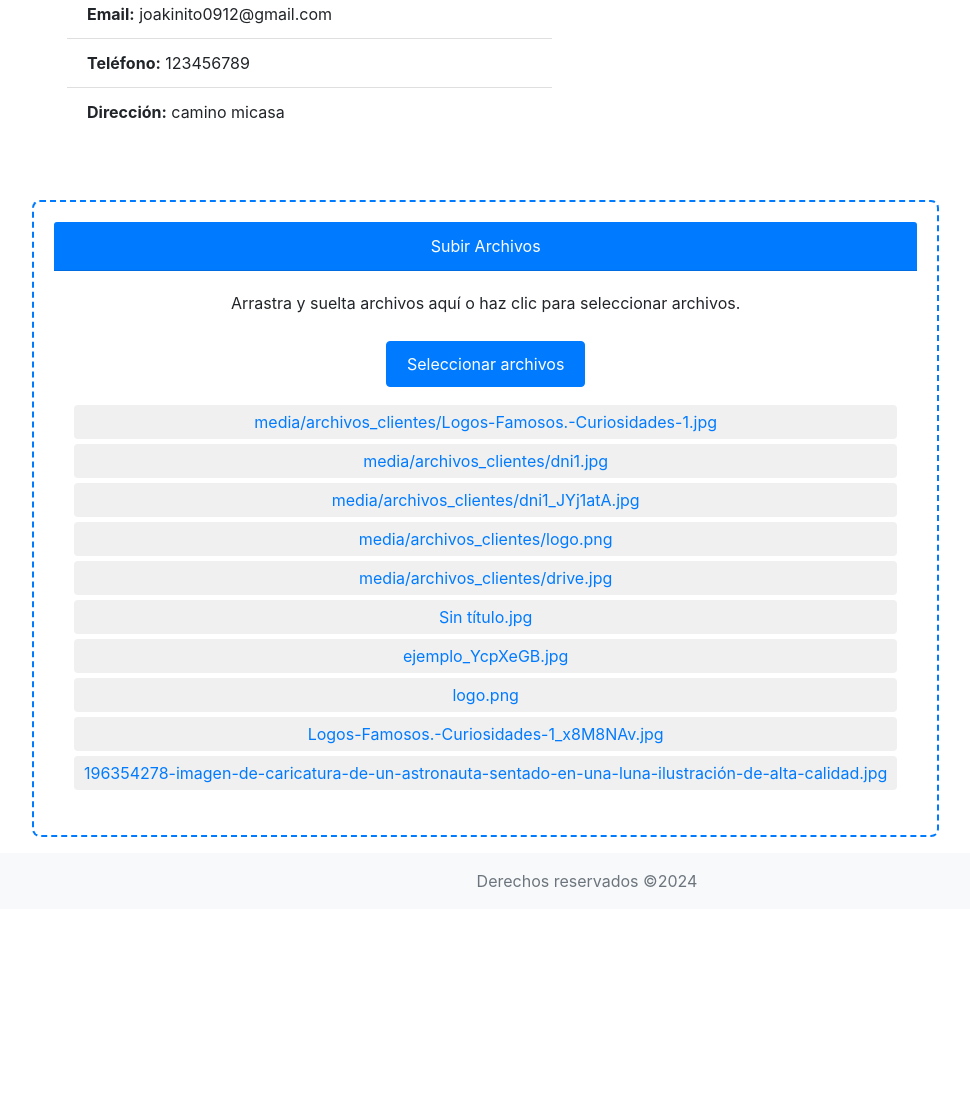
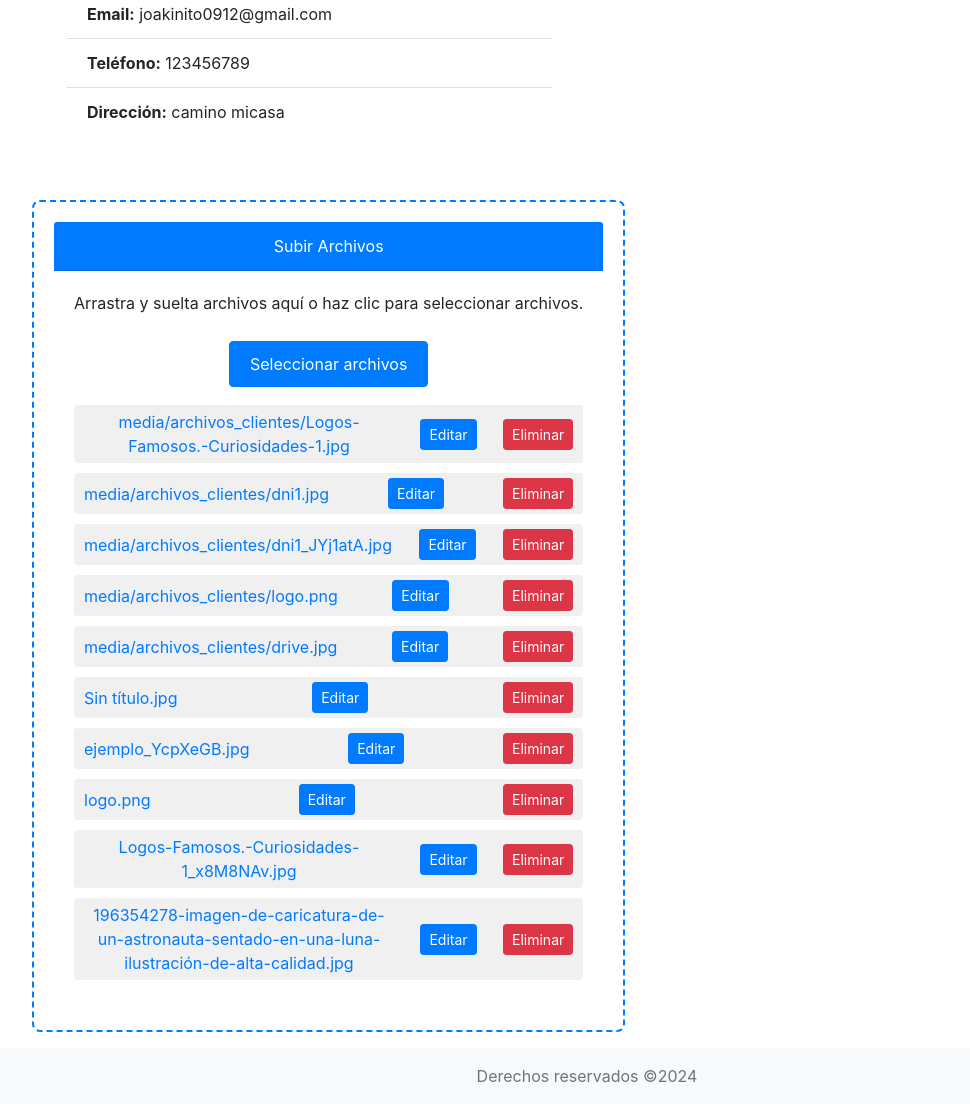
Before and after one commit to Holiwis1/mi_proyecto, a Django app: page /perfil_cliente/1/ in a window 1280 px wide. Shown: the part 419-1523 px from the top of the page, without its empty margins (53-1023 px from the left). Before the commit the page ends 1307 px from the top, so only its background shows below. Run offline with Django 5.2, Linux system fonts and the light colour scheme; data comes from the database, SQL or seed files in the repository; both versions use the stored data as it was after the commit; some libraries are stand-ins or nearby versions.

Commit message:
editar y eliminar archivos implementado en el html, falta hacer en views.py que funcione correctamente e implementar un dropdown

```diff
--- a/core/templates/core/perfil_cliente.html
+++ b/core/templates/core/perfil_cliente.html
@@ -23,7 +23,6 @@
                 </div>
             </div>
         </div>
-
             <div id="drop-area" class="card">
                 <div class="card-header">
                     Subir Archivos
@@ -36,9 +35,20 @@
                     </form>
                     <div id="file-list">
                         {% for archivo in cliente.archivos.all %}
-                            <div class="file-item">
-                                <a href="{{ archivo.archivo.url }}" download>{{ archivo.archivo.name }}</a>
-                            </div>
+                        <div class="file-item">
+                            <a href="{{ archivo.archivo.url }}" download>{{ archivo.archivo.name }}</a>
+                            <button class="btn btn-primary btn-sm" onclick="editarNombre('{{ archivo.id }}')">Editar</button>
+                            <button class="btn btn-danger btn-sm" onclick="eliminarArchivo('{{ archivo.id }}')">Eliminar</button>
+
+                            <!-- Formulario para editar el nombre del archivo <a href="{{ archivo.archivo.url }}" download>{{ archivo.archivo.name }}</a>
+                            <div class="dropdown">
+                                <img src="https://e7.pngegg.com/pngimages/402/481/png-clipart-hamburger-button-drop-down-list-computer-icons-navigation-bars-and-page-menu-templates-text-rectangle.png" alt="Icon" class="dropdown-icon">
+                                <div class="dropdown-content">
+                                    <a href="{% url 'editar_archivo' archivo.id %}">Editar</a>
+                                    <a href="{% url 'eliminar_archivo' archivo.id %}">Eliminar</a>
+                                </div>
+                            </div>-->
+                        </div>
                         {% empty %}
                             <p>No se han subido archivos.</p>
                         {% endfor %}
@@ -80,17 +90,6 @@
             console.log(data);
             document.getElementById('file-list').innerHTML = '';
 
-            // Itera sobre las propiedades del objeto data
-            /*
-            for (const key in data) {
-                if (Object.hasOwnProperty.call(data, key)) {
-                    const fileItem = document.createElement('div');
-                    fileItem.className = 'file-item';
-                    fileItem.textContent = data[key].name; // Accede a la propiedad 'name' de cada objeto de archivo
-                    document.getElementById('file-list').appendChild(fileItem);
-                }
-            }*/
-
             // Para guardar archivos en el servidor y mostrar enlaces de descarga
             data.files.forEach(file => {
                 const fileLink = document.createElement('a');
@@ -103,6 +102,7 @@
                 fileItem.appendChild(fileLink);
                 document.getElementById('file-list').appendChild(fileItem);
             });
+            window.location.reload();
         })
         .catch(error => {
             console.error('Error al guardar archivos:', error);
@@ -145,6 +145,7 @@
 
         handleFiles(files);
     }
+
 </script>
 
 <style>
@@ -187,12 +188,27 @@
         margin-top: 10px;
     }
 
+    .file-item a {
+        display: inline-block; /* Asegura que el ancho máximo se aplique correctamente */
+        max-width: 310px; /* Ajusta esto según el ancho deseado */
+        text-overflow: ellipsis; /* Añade puntos suspensivos al texto que desborde */
+        white-space: normal; /* Permite que el texto envuelva en múltiples líneas */
+    }
+
+    .file-item button {
+        margin-left: 10px;
+    }
+
     .file-item {
         padding: 5px 10px;
         margin-bottom: 5px;
         background-color: #f0f0f0; /* Color de fondo */
         border-radius: 4px;
         cursor: pointer;
+        display: flex;
+        justify-content: space-between;
+        align-items: center;
+        margin-bottom: 10px;
     }
 
     .file-item:hover {
--- a/core/urls.py
+++ b/core/urls.py
@@ -17,6 +17,9 @@ urlpatterns = [
     path('eliminar_empleado/<int:empleado_id>/', views.eliminar_empleado, name='eliminar_empleado'), #para eliminar empleado
     path('editar_cliente/<int:cliente_id>/', views.editar_cliente, name='editar_cliente'), #http://127.0.0.1:8000/editar (por id de cliente)
     path('eliminar_cliente/<int:cliente_id>/', views.eliminar_cliente, name='eliminar_cliente'), #para eliminar cliente
+    path('editar_archivo/<int:archivo_id>/', views.editar_archivo, name='editar_archivo'), #edición nombre archivo
+    path('archivo/<int:archivo_id>/eliminar/', views.eliminar_archivo, name='eliminar_archivo'), #eliminar archivo
+
     #urls de trello
     path('eliminar_tabla/<int:table_id>/', views.eliminar_tabla, name='eliminar_tabla'),
     path('table_list/', views.table_list, name='table_list'),
--- a/core/views.py
+++ b/core/views.py
@@ -1,5 +1,5 @@
 from multiprocessing import context
-from django.http import JsonResponse
+from django.http import HttpResponse, JsonResponse
 from django.shortcuts import render, redirect, get_object_or_404
 from core.forms import ClienteEditarForm, ClienteForm, EmpleadoSignUpForm, EmpleadoCambiarFoto, EmpleadoEditarForm
 from .models import Empleado, Cliente, Tareas, Proyecto, Table, Ticket, Archivo
@@ -269,6 +269,28 @@ def guardar_archivos(request):
 
     return JsonResponse({'error': 'Método no permitido'}, status=405)
 
+#Editar nombre archivo
+def editar_archivo(request, archivo_id):
+    if request.method == 'POST':
+        archivo = Archivo.objects.get(id=archivo_id)
+        nuevo_nombre = request.POST.get('nuevoNombre')
+        archivo.archivo.name = nuevo_nombre
+        archivo.save()
+        return JsonResponse({'success': True})
+
+#Eliminar archivo
+def eliminar_archivo(request, archivo_id):
+    if request.method == 'POST':
+        archivo = get_object_or_404(Archivo, id=archivo_id)
+
+        # Eliminar el archivo del sistema de archivos
+        archivo.archivo.delete()
+        archivo.delete()
+
+        return HttpResponse('Archivo eliminado con éxito')
+
+    return HttpResponse('Método no permitido', status=405)
+
 
  #TRELLO
 def crear_tabla(request):
--- a/templates/base.html
+++ b/templates/base.html
@@ -53,7 +53,7 @@
 
     <!-- JavaScript de Bootstrap y jQuery -->
     <script src="https://code.jquery.com/jquery-3.5.1.slim.min.js"></script>
-    <script src="https://cdn.jsdelivr.net/npm/@popperjs/core@2.5.2/dist/umd/popper.min.js"></script>
+    <script src="https://cdn.jsdelivr.net/npm/bootstrap@5.5.2/dist/js/bootstrap.bundle.min.js"></script>
     <script src="https://stackpath.bootstrapcdn.com/bootstrap/4.5.2/js/bootstrap.min.js"></script>
 </body>
 </html>
```
Also changed, not shown: db.sqlite3, media/196354278-imagen-de-caricatura-de-un-astronauta-sentado-en-una-luna-ilustración-de-alta-calidad.jpg (added), media/196354278-imagen-de-caricatura-de-un-astronauta-sentado-en-una-luna-ilustración-de-alta-calidad_CCLxfXs.jpg (added), media/196354278-imagen-de-caricatura-de-un-astronauta-sentado-en-una-luna-ilustración-de-alta-calidad_JYuXPTh.jpg (added), media/196354278-imagen-de-caricatura-de-un-astronauta-sentado-en-una-luna-ilustración-de-alta-calidad_LSXPVU8.jpg (added), media/drive.jpg (added), media/drive_jd5EqKt.jpg (added), media/logo.png (added), media/logo_L6biI44.png (added).
